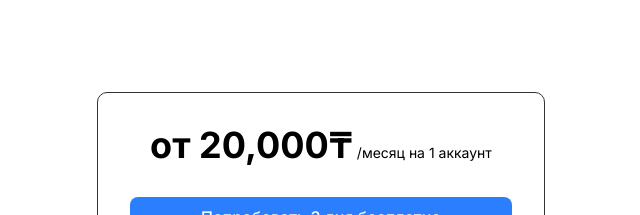
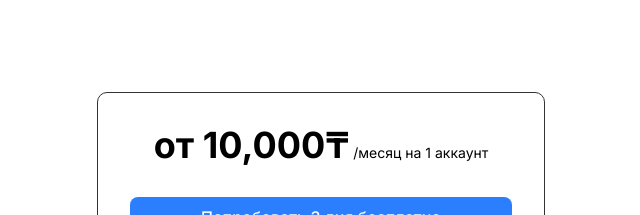
Before and after one commit to yernar-tursyn/u.karada, a Next.js app: page / in a window 1280 px wide. Shown: the part 4250-4465 px from the top of the page, without its empty margins (319-959 px from the left). Built offline with nearby package versions, Linux system fonts and the light colour scheme.

Commit message:
fixed price in u.karada

```diff
--- a/components/pricing-plans.tsx
+++ b/components/pricing-plans.tsx
@@ -12,7 +12,7 @@ export default function PricingPlans() {
   // Single pricing plan - removed title "Команда"
   const plan = {
     id: 1,
-    price: "от 20,000₸",
+    price: "от 10,000₸",
     period: "/месяц на 1 аккаунт",
     features: [
       { text: "Подписка на команду от 3-х человек", highlight: true },
```
